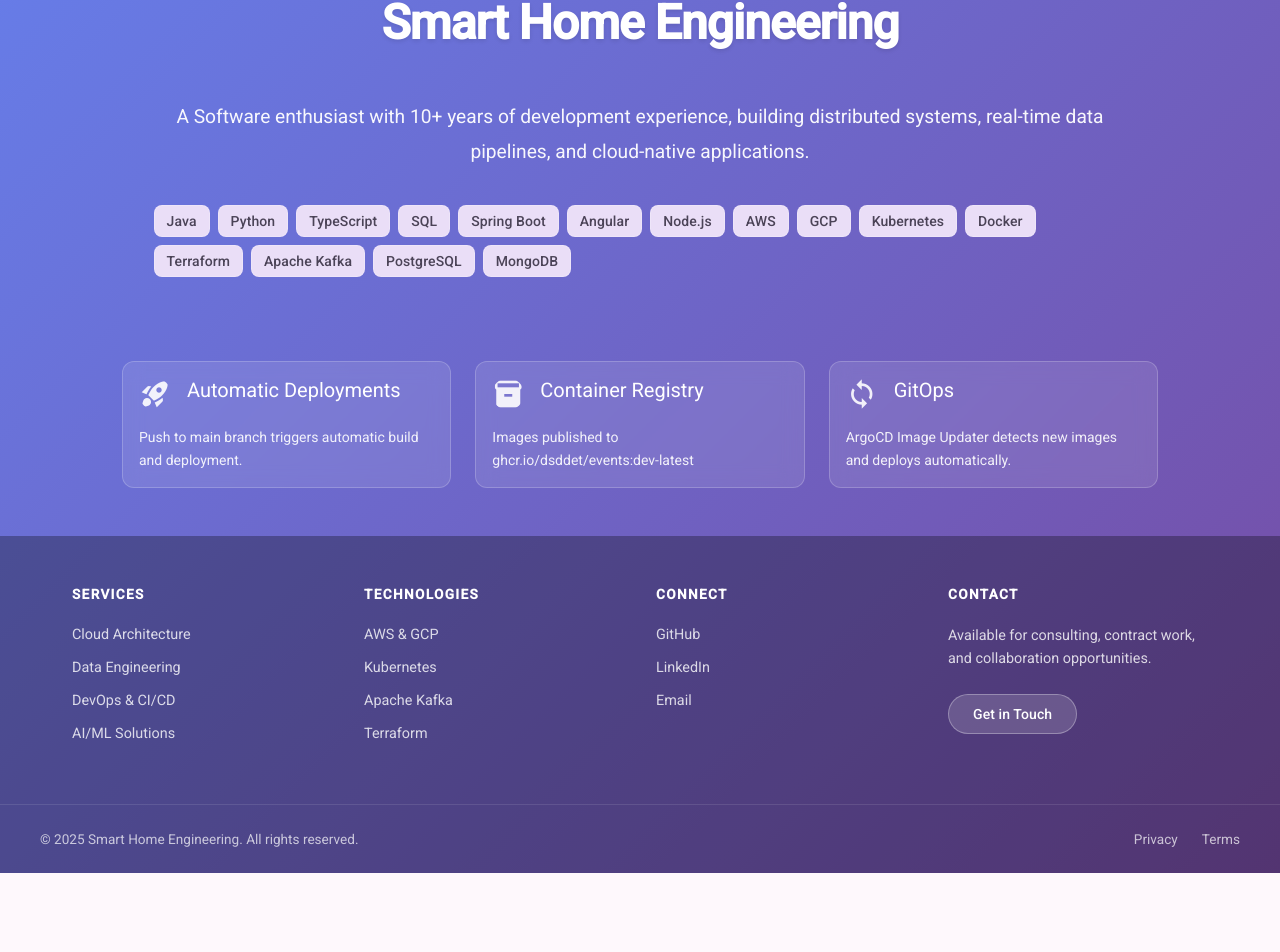
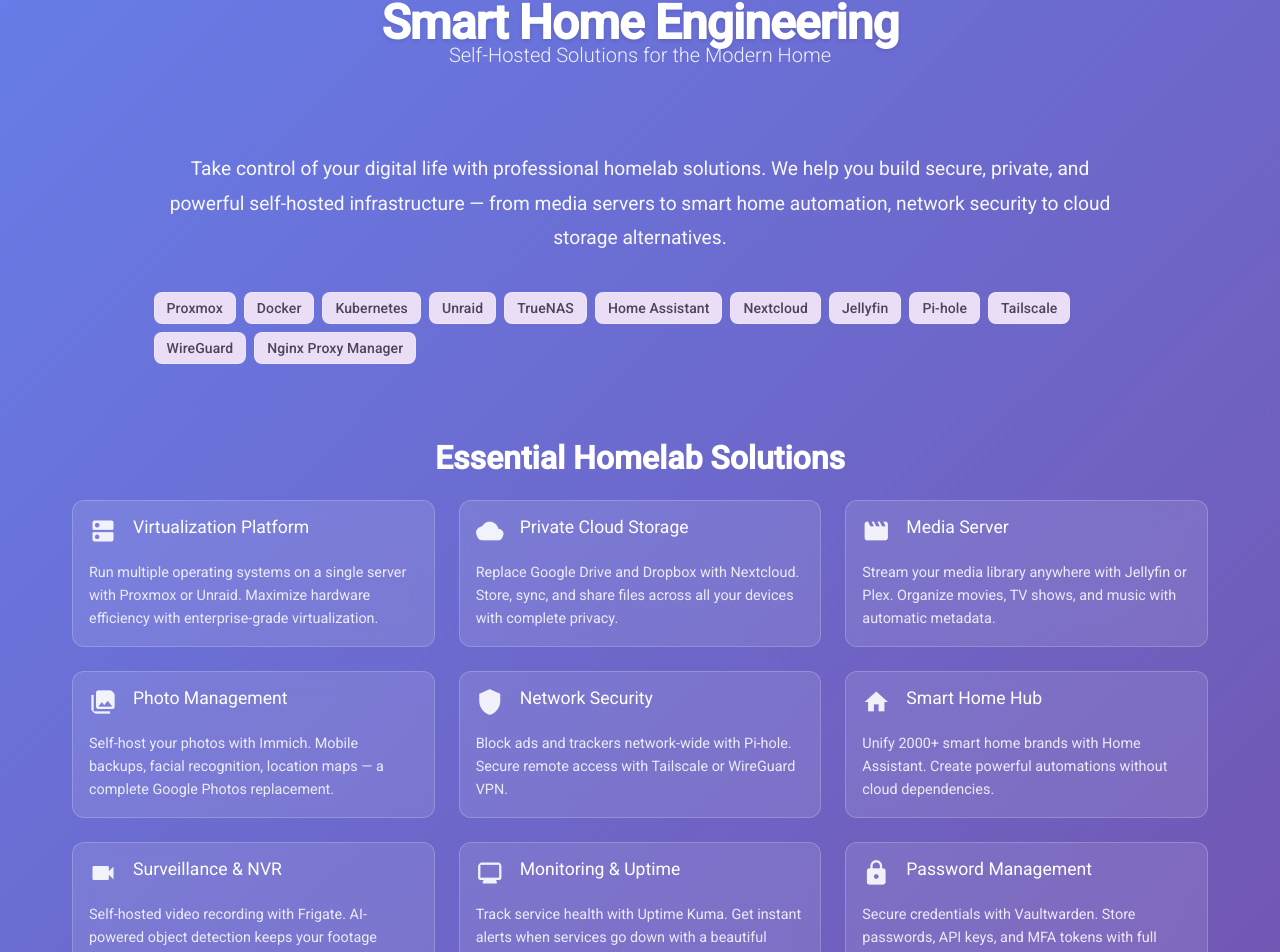
Before and after one commit to dsddet/events, an Angular app: page / in a window 1280 px wide. Shown: the part 99-1051 px from the top of the page. Before the commit the page ends 972 px from the top, so only its background shows below. Built offline with nearby package versions, Linux system fonts and the light colour scheme.

Commit message:
Saving draft

```diff
--- a/src/app/app.html
+++ b/src/app/app.html
@@ -1,93 +1,201 @@
 <main class="container">
   <mat-toolbar class="navbar" color="primary">
-    <span class="nav-brand">DL</span>
+    <span class="nav-brand">SHE</span>
     <span class="spacer"></span>
     <a mat-button href="#about">About</a>
-    <a mat-button href="#skills">Skills</a>
-    <a mat-button href="#projects">Projects</a>
+    <a mat-button href="#solutions">Solutions</a>
+    <a mat-button href="#services">Services</a>
     <a mat-button href="#contact">Contact</a>
   </mat-toolbar>
 
   <header>
     <div class="hero-content">
       <h1>Smart Home Engineering</h1>
+      <p class="tagline">Self-Hosted Solutions for the Modern Home</p>
     </div>
   </header>
 
   <section class="hero" id="about">
     <div class="hero-content">
-      <p>A Software enthusiast with 10+ years of development experience, building distributed systems, real-time
-        data pipelines, and cloud-native applications.</p>
+      <p>Take control of your digital life with professional homelab solutions. We help you build secure,
+        private, and powerful self-hosted infrastructure — from media servers to smart home automation,
+        network security to cloud storage alternatives.</p>
       <mat-chip-set id="skills" class="badges">
-        <mat-chip highlighted>Java</mat-chip>
-        <mat-chip highlighted>Python</mat-chip>
-        <mat-chip highlighted>TypeScript</mat-chip>
-        <mat-chip highlighted>SQL</mat-chip>
-        <mat-chip highlighted>Spring Boot</mat-chip>
-        <mat-chip highlighted>Angular</mat-chip>
-        <mat-chip highlighted>Node.js</mat-chip>
-        <mat-chip highlighted>AWS</mat-chip>
-        <mat-chip highlighted>GCP</mat-chip>
+        <mat-chip highlighted>Proxmox</mat-chip>
+        <mat-chip highlighted>Docker</mat-chip>
         <mat-chip highlighted>Kubernetes</mat-chip>
-        <mat-chip highlighted>Docker</mat-chip>
-        <mat-chip highlighted>Terraform</mat-chip>
-        <mat-chip highlighted>Apache Kafka</mat-chip>
-        <mat-chip highlighted>PostgreSQL</mat-chip>
-        <mat-chip highlighted>MongoDB</mat-chip>
+        <mat-chip highlighted>Unraid</mat-chip>
+        <mat-chip highlighted>TrueNAS</mat-chip>
+        <mat-chip highlighted>Home Assistant</mat-chip>
+        <mat-chip highlighted>Nextcloud</mat-chip>
+        <mat-chip highlighted>Jellyfin</mat-chip>
+        <mat-chip highlighted>Pi-hole</mat-chip>
+        <mat-chip highlighted>Tailscale</mat-chip>
+        <mat-chip highlighted>WireGuard</mat-chip>
+        <mat-chip highlighted>Nginx Proxy Manager</mat-chip>
       </mat-chip-set>
     </div>
   </section>
 
-  <section class="info" id="projects">
+  <section class="solutions" id="solutions">
+    <h2 class="section-title">Essential Homelab Solutions</h2>
+    <div class="solutions-grid">
+      <mat-card appearance="outlined" class="solution-card">
+        <mat-card-header>
+          <mat-icon mat-card-avatar>dns</mat-icon>
+          <mat-card-title>Virtualization Platform</mat-card-title>
+        </mat-card-header>
+        <mat-card-content>
+          <p>Run multiple operating systems on a single server with Proxmox or Unraid. Maximize hardware efficiency with enterprise-grade virtualization.</p>
+        </mat-card-content>
+      </mat-card>
+
+      <mat-card appearance="outlined" class="solution-card">
+        <mat-card-header>
+          <mat-icon mat-card-avatar>cloud</mat-icon>
+          <mat-card-title>Private Cloud Storage</mat-card-title>
+        </mat-card-header>
+        <mat-card-content>
+          <p>Replace Google Drive and Dropbox with Nextcloud. Store, sync, and share files across all your devices with complete privacy.</p>
+        </mat-card-content>
+      </mat-card>
+
+      <mat-card appearance="outlined" class="solution-card">
+        <mat-card-header>
+          <mat-icon mat-card-avatar>movie</mat-icon>
+          <mat-card-title>Media Server</mat-card-title>
+        </mat-card-header>
+        <mat-card-content>
+          <p>Stream your media library anywhere with Jellyfin or Plex. Organize movies, TV shows, and music with automatic metadata.</p>
+        </mat-card-content>
+      </mat-card>
+
+      <mat-card appearance="outlined" class="solution-card">
+        <mat-card-header>
+          <mat-icon mat-card-avatar>photo_library</mat-icon>
+          <mat-card-title>Photo Management</mat-card-title>
+        </mat-card-header>
+        <mat-card-content>
+          <p>Self-host your photos with Immich. Mobile backups, facial recognition, location maps — a complete Google Photos replacement.</p>
+        </mat-card-content>
+      </mat-card>
+
+      <mat-card appearance="outlined" class="solution-card">
+        <mat-card-header>
+          <mat-icon mat-card-avatar>shield</mat-icon>
+          <mat-card-title>Network Security</mat-card-title>
+        </mat-card-header>
+        <mat-card-content>
+          <p>Block ads and trackers network-wide with Pi-hole. Secure remote access with Tailscale or WireGuard VPN.</p>
+        </mat-card-content>
+      </mat-card>
+
+      <mat-card appearance="outlined" class="solution-card">
+        <mat-card-header>
+          <mat-icon mat-card-avatar>home</mat-icon>
+          <mat-card-title>Smart Home Hub</mat-card-title>
+        </mat-card-header>
+        <mat-card-content>
+          <p>Unify 2000+ smart home brands with Home Assistant. Create powerful automations without cloud dependencies.</p>
+        </mat-card-content>
+      </mat-card>
+
+      <mat-card appearance="outlined" class="solution-card">
+        <mat-card-header>
+          <mat-icon mat-card-avatar>videocam</mat-icon>
+          <mat-card-title>Surveillance & NVR</mat-card-title>
+        </mat-card-header>
+        <mat-card-content>
+          <p>Self-hosted video recording with Frigate. AI-powered object detection keeps your footage private and searchable.</p>
+        </mat-card-content>
+      </mat-card>
+
+      <mat-card appearance="outlined" class="solution-card">
+        <mat-card-header>
+          <mat-icon mat-card-avatar>monitoring</mat-icon>
+          <mat-card-title>Monitoring & Uptime</mat-card-title>
+        </mat-card-header>
+        <mat-card-content>
+          <p>Track service health with Uptime Kuma. Get instant alerts when services go down with a beautiful dashboard.</p>
+        </mat-card-content>
+      </mat-card>
+
+      <mat-card appearance="outlined" class="solution-card">
+        <mat-card-header>
+          <mat-icon mat-card-avatar>lock</mat-icon>
+          <mat-card-title>Password Management</mat-card-title>
+        </mat-card-header>
+        <mat-card-content>
+          <p>Secure credentials with Vaultwarden. Store passwords, API keys, and MFA tokens with full control over your data.</p>
+        </mat-card-content>
+      </mat-card>
+    </div>
+  </section>
+
+  <section class="info" id="services">
+    <h2 class="section-title">Our Services</h2>
+    <div class="services-grid">
       <mat-card appearance="outlined" class="project-card">
         <mat-card-header>
-        <mat-icon mat-card-avatar>rocket_launch</mat-icon>
-        <mat-card-title>Automatic Deployments</mat-card-title>
+          <mat-icon mat-card-avatar>build</mat-icon>
+          <mat-card-title>Homelab Setup</mat-card-title>
         </mat-card-header>
         <mat-card-content>
-        <p>Push to main branch triggers automatic build and deployment.</p>
+          <p>Complete installation and configuration of your homelab infrastructure from hardware selection to service deployment.</p>
         </mat-card-content>
       </mat-card>
 
       <mat-card appearance="outlined" class="project-card">
         <mat-card-header>
-        <mat-icon mat-card-avatar>inventory_2</mat-icon>
-        <mat-card-title>Container Registry</mat-card-title>
+          <mat-icon mat-card-avatar>support</mat-icon>
+          <mat-card-title>Ongoing Support</mat-card-title>
         </mat-card-header>
         <mat-card-content>
-        <p>Images published to ghcr.io/dsddet/events:dev-latest</p>
+          <p>Maintenance, updates, and troubleshooting to keep your self-hosted services running smoothly 24/7.</p>
         </mat-card-content>
       </mat-card>
 
       <mat-card appearance="outlined" class="project-card">
         <mat-card-header>
-        <mat-icon mat-card-avatar>sync</mat-icon>
-        <mat-card-title>GitOps</mat-card-title>
+          <mat-icon mat-card-avatar>school</mat-icon>
+          <mat-card-title>Training & Consulting</mat-card-title>
         </mat-card-header>
         <mat-card-content>
-        <p>ArgoCD Image Updater detects new images and deploys automatically.</p>
+          <p>Learn to manage your own homelab with hands-on training and expert consulting for your specific needs.</p>
         </mat-card-content>
       </mat-card>
+    </div>
   </section>
 
   <footer id="contact">
     <div class="footer-content">
       <div class="footer-section">
-        <h4>Services</h4>
+        <h4>Solutions</h4>
         <ul class="footer-links">
-          <li><a href="#cloud">Cloud Architecture</a></li>
-          <li><a href="#data">Data Engineering</a></li>
-          <li><a href="#devops">DevOps & CI/CD</a></li>
-          <li><a href="#ai">AI/ML Solutions</a></li>
+          <li><a href="#virtualization">Virtualization</a></li>
+          <li><a href="#storage">Cloud Storage</a></li>
+          <li><a href="#media">Media Servers</a></li>
+          <li><a href="#security">Network Security</a></li>
+          <li><a href="#automation">Smart Home</a></li>
         </ul>
       </div>
       <div class="footer-section">
         <h4>Technologies</h4>
         <ul class="footer-links">
-          <li><a href="#aws">AWS & GCP</a></li>
-          <li><a href="#k8s">Kubernetes</a></li>
-          <li><a href="#kafka">Apache Kafka</a></li>
-          <li><a href="#terraform">Terraform</a></li>
+          <li><a href="#proxmox">Proxmox & Unraid</a></li>
+          <li><a href="#docker">Docker & K8s</a></li>
+          <li><a href="#homeassistant">Home Assistant</a></li>
+          <li><a href="#networking">Tailscale & WireGuard</a></li>
+          <li><a href="#monitoring">Uptime Kuma</a></li>
+        </ul>
+      </div>
+      <div class="footer-section">
+        <h4>Resources</h4>
+        <ul class="footer-links">
+          <li><a href="#guides">Setup Guides</a></li>
+          <li><a href="#hardware">Hardware Recommendations</a></li>
+          <li><a href="#blog">Blog</a></li>
+          <li><a href="#faq">FAQ</a></li>
         </ul>
       </div>
       <div class="footer-section">
@@ -97,11 +205,7 @@
           <li><a href="https://linkedin.com/in/deusdedit" target="_blank" rel="noopener">LinkedIn</a></li>
           <li><a href="mailto:contact@example.com">Email</a></li>
         </ul>
-      </div>
-      <div class="footer-section">
-        <h4>Contact</h4>
-        <p>Available for consulting, contract work, and collaboration opportunities.</p>
-        <a mat-flat-button class="cta-button" href="mailto:contact@example.com">Get in Touch</a>
+        <a mat-flat-button class="cta-button" href="mailto:contact@example.com">Get a Quote</a>
       </div>
     </div>
     <div class="footer-bottom">
--- a/src/app/app.scss
+++ b/src/app/app.scss
@@ -51,6 +51,21 @@
     text-shadow: 0 2px 4px rgba(0, 0, 0, 0.1);
     letter-spacing: -0.02em;
   }
+
+  .tagline {
+    font-size: 1.25rem;
+    opacity: 0.9;
+    margin-top: 0.75rem;
+    font-weight: 300;
+  }
+}
+
+.section-title {
+  text-align: center;
+  font-size: 2rem;
+  font-weight: 600;
+  margin: 0 0 2rem 0;
+  color: white;
 }
 
 .hero {
@@ -91,20 +106,78 @@
   }
 }
 
+.solutions {
+  padding: 3rem 2rem;
+  max-width: 1200px;
+  margin: 0 auto;
+  width: 100%;
+
+  .solutions-grid {
+    display: grid;
+    grid-template-columns: repeat(3, 1fr);
+    gap: 1.5rem;
+  }
+
+  .solution-card {
+    background: rgba(255, 255, 255, 0.1) !important;
+    backdrop-filter: blur(10px);
+    border: 1px solid rgba(255, 255, 255, 0.2) !important;
+    color: white;
+    transition: transform 0.2s ease, background 0.2s ease;
+
+    &:hover {
+      transform: translateY(-4px);
+      background: rgba(255, 255, 255, 0.15) !important;
+    }
+
+    mat-card-header {
+      mat-icon {
+        color: rgba(255, 255, 255, 0.9);
+        font-size: 1.75rem;
+        width: 1.75rem;
+        height: 1.75rem;
+      }
+
+      mat-card-title {
+        color: white;
+        font-size: 1.1rem;
+      }
+    }
+
+    mat-card-content {
+      p {
+        color: rgba(255, 255, 255, 0.85);
+        margin: 0;
+        line-height: 1.6;
+        font-size: 0.9rem;
+      }
+    }
+  }
+}
+
 .info {
-  display: grid;
-  grid-template-columns: repeat(auto-fit, minmax(280px, 1fr));
-  gap: 1.5rem;
   padding: 3rem 2rem;
   max-width: 1100px;
   margin: 0 auto;
   width: 100%;
+
+  .services-grid {
+    display: grid;
+    grid-template-columns: repeat(3, 1fr);
+    gap: 1.5rem;
+  }
 
   .project-card {
     background: rgba(255, 255, 255, 0.1) !important;
     backdrop-filter: blur(10px);
     border: 1px solid rgba(255, 255, 255, 0.2) !important;
     color: white;
+    transition: transform 0.2s ease, background 0.2s ease;
+
+    &:hover {
+      transform: translateY(-4px);
+      background: rgba(255, 255, 255, 0.15) !important;
+    }
 
     mat-card-header {
       mat-icon {
@@ -273,10 +346,22 @@
     }
   }
 
+  .solutions {
+    padding: 2rem 1rem;
+
+    .solutions-grid {
+      grid-template-columns: repeat(2, 1fr);
+      gap: 1rem;
+    }
+  }
+
   .info {
-    grid-template-columns: 1fr;
     padding: 2rem 1rem;
-    gap: 1rem;
+
+    .services-grid {
+      grid-template-columns: 1fr;
+      gap: 1rem;
+    }
   }
 
   footer {
@@ -334,8 +419,24 @@
     }
   }
 
+  .section-title {
+    font-size: 1.5rem;
+  }
+
+  .solutions {
+    padding: 1.5rem 0.75rem;
+
+    .solutions-grid {
+      grid-template-columns: 1fr;
+    }
+  }
+
   .info {
     padding: 1.5rem 0.75rem;
+
+    .services-grid {
+      grid-template-columns: 1fr;
+    }
   }
 
   footer {
```
Lines whose indentation alone changed are shown as unchanged.
